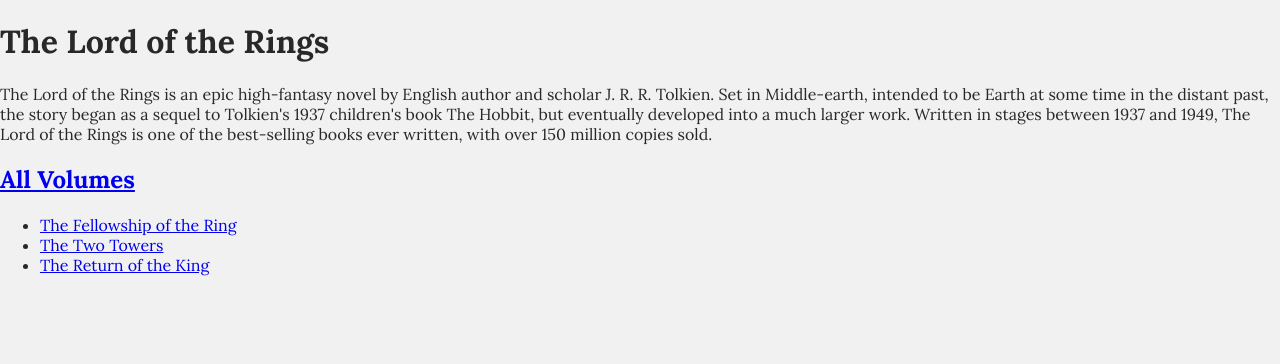
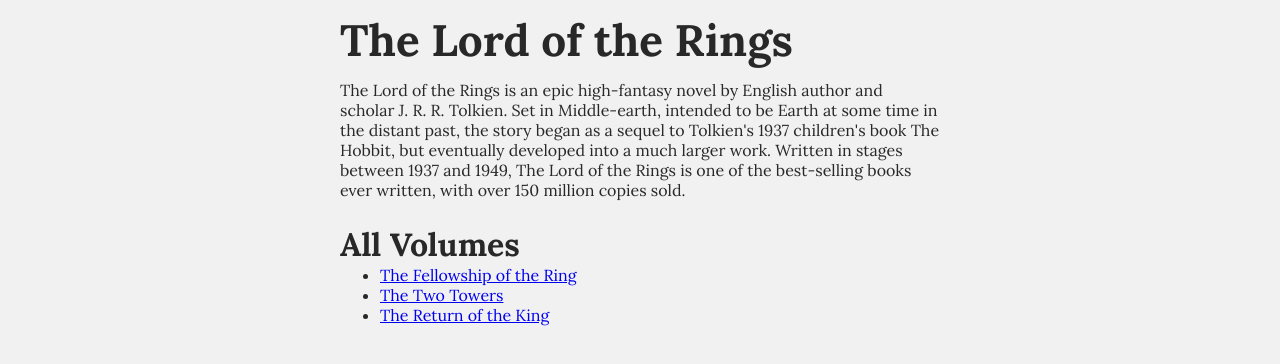
Before and after one commit to Miriam-Voelkl/nextjs-basics-and-routing_lotr-app, a Next.js app: page / in a window 1280 px wide. Shown: the top 364 px of the page. Built offline with nearby package versions, Linux system fonts and the light colour scheme.

Commit message:
remove all volumes page

```diff
--- a/pages/index.js
+++ b/pages/index.js
@@ -1,15 +1,14 @@
 import Link from "next/link";
 import { introduction } from "@/lib/data";
 import { volumes } from "@/lib/data";
+import styled from "styled-components";
 
 export default function HomePage() {
   return (
     <>
-      <h1>The Lord of the Rings</h1>
-      <p>{introduction}</p>
-      <h2>
-        <Link href="/volumes">All Volumes</Link>{" "}
-      </h2>
+      <StyledH1>The Lord of the Rings</StyledH1>
+      <StyledIntroduction>{introduction}</StyledIntroduction>
+      <StyledH2>All Volumes</StyledH2>
       <ul>
         {volumes.map(({ slug, title }) => (
           <li key={slug}>
@@ -20,3 +19,16 @@
     </>
   );
 }
+
+const StyledH1 = styled.h1`
+  font: var(--font-headline-1);
+  padding: 16px 0 8px 0;
+`;
+
+const StyledIntroduction = styled.p`
+  padding: 8px 0 24px 0;
+`;
+
+const StyledH2 = styled.h2`
+  font: var(--font-headline-2);
+`;
--- a/pages/volumes/[slug].js
+++ b/pages/volumes/[slug].js
@@ -29,7 +29,7 @@
       <Head>
         <title>{title}</title>
       </Head>
-      <StyledHeaderLink href="/volumes">
+      <StyledHeaderLink href="/">
         <ChevronLeftIcon />
         <span>All Volumes</span>
       </StyledHeaderLink>
--- a/styles.js
+++ b/styles.js
@@ -8,6 +8,7 @@
   *::before,
   *::after {
     box-sizing: border-box;
+    margin: 0;
   }
 
   :root {
@@ -48,6 +49,8 @@
     font-family: var(--font-family);
     background-color: var(--color-clouds);
     color: var(--color-earth);
-    margin: 0;
+    width: 85%;
+    max-width: 600px;
+    margin: auto;
   }
 `;
```
Also changed, not shown: pages/volumes/index.js (deleted, +0 -42 lines).
